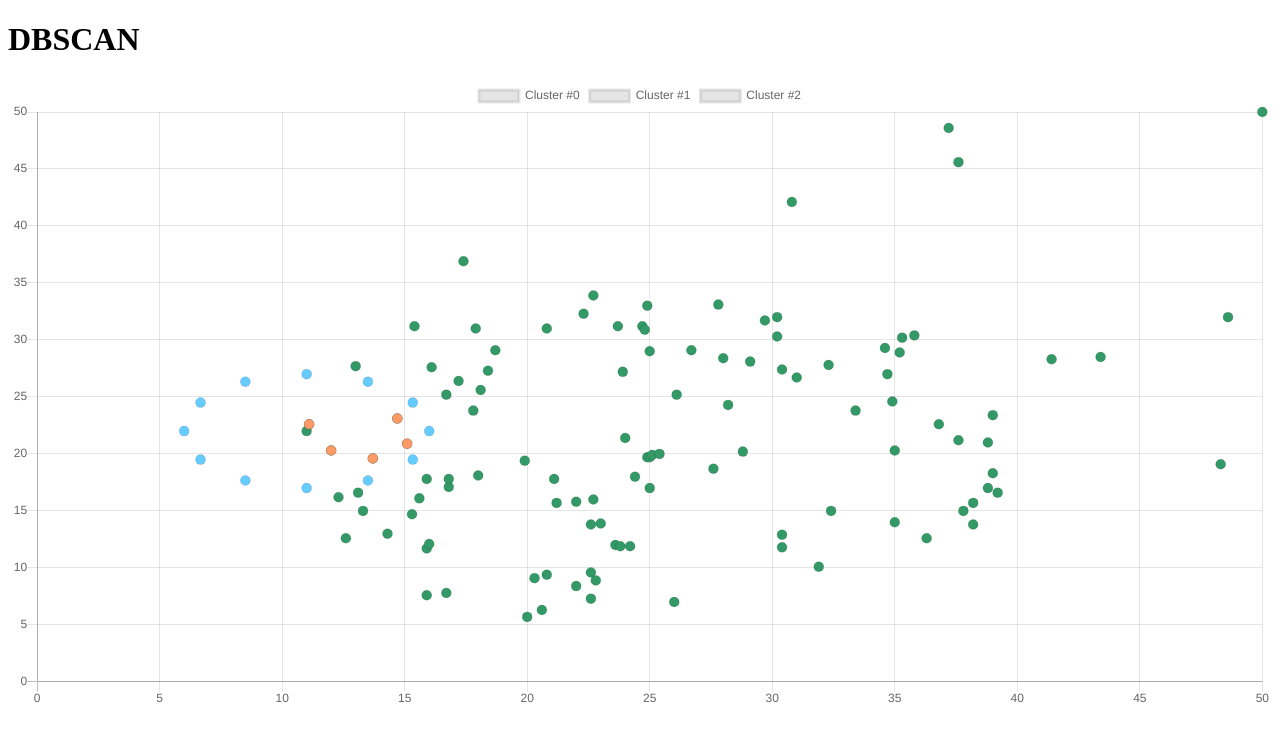
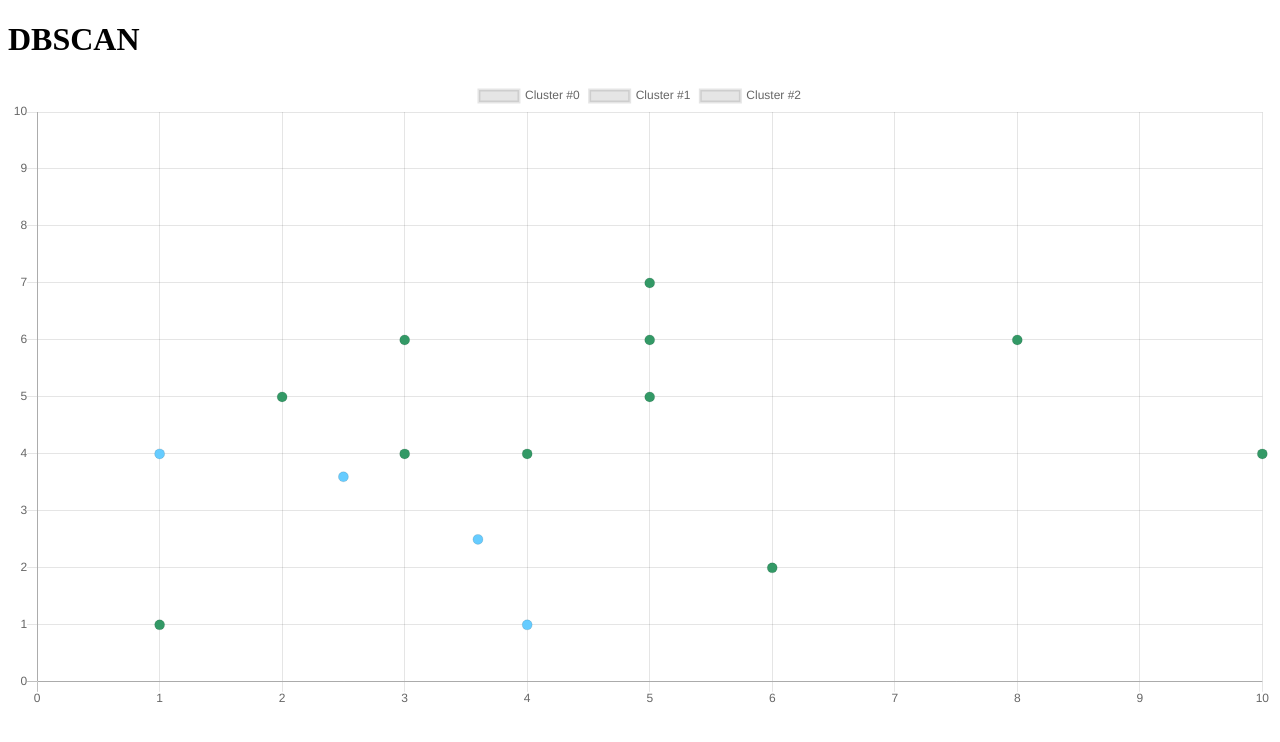
Before and after one commit to aalvinlin/DS-algorithms, a React (Vite) app: page /dbscan in a window 1280 px wide. Shown: the top 742 px of the page. Built offline with nearby package versions, Linux system fonts and the light colour scheme.

Commit message:
add simple scatter plot for testing purposes

```diff
--- a/src/components/Dbscan.js
+++ b/src/components/Dbscan.js
@@ -1,7 +1,7 @@
 import React from "react";
 import { Scatter } from "react-chartjs-2";
 
-import { set1, set2, set3 } from "../data/data";
+import { set1, set2, set3, simpleScatterPlot } from "../data/data";
 
 import { createClusters } from "../utils/generateClusters";
 import { useDbscan } from "../utils/useDbscan";
@@ -12,7 +12,8 @@ const Dbscan = () => {
 
     // sort by increasing x-coordinates
     // if x-coordinates are the same, sort by increasing y-coordinates
-    let separatedClusters = useDbscan(scatterPlot, 5, 5);
+    // let separatedClusters = useDbscan(scatterPlot, 5, 5);
+    let separatedClusters = useDbscan(simpleScatterPlot, 3, 2);
 
     let colors = ["#FF9966", "#339966", "#66CCFF", "#333399", "#FFFF66", "#996633", "#333333", "#CC9966", "#CCCCCC", "#996600"];
 
@@ -35,14 +36,16 @@ const Dbscan = () => {
                     beginAtZero: true,
                     ticks: {
                         min: 0,
-                        max: 50
+                        // max: 50
+                        max: 10
                     }
                 }],
                 yAxes: [{
                     beginAtZero: true,
                     ticks: {
                         min: 0,
-                        max: 50
+                        // max: 50
+                        max: 10
                     }
 
                 }]
--- a/src/data/data.js
+++ b/src/data/data.js
@@ -136,3 +136,18 @@ export const set3 = {
         randomOffset: 0.1,
     }
 }
+
+// use with a radius of 2 and an epsilon of 3
+export const simpleScatterPlot = [
+    {x: 1, y: 1},
+    {x: 2, y: 5},
+    {x: 3, y: 6},
+    {x: 3, y: 4},
+    {x: 4, y: 4},
+    {x: 5, y: 5},
+    {x: 5, y: 6},
+    {x: 5, y: 7},
+    {x: 6, y: 2},
+    {x: 8, y: 6},
+    {x: 10, y: 4},
+]
```
